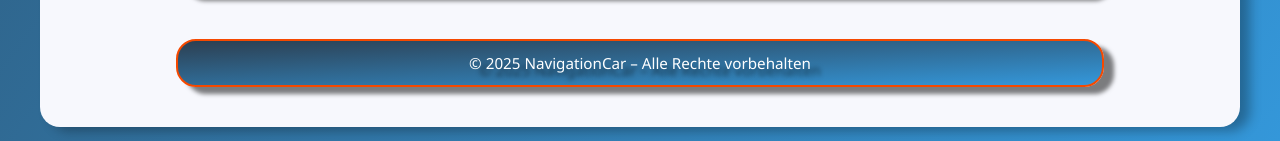
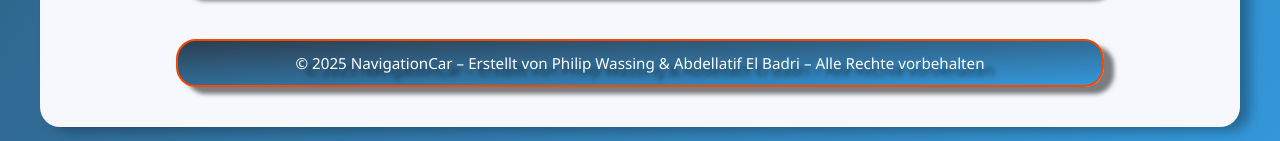
Before and after one commit to aelbadri05/navigation-car, a plain HTML site: page index.html in a window 1280 px wide. Shown: the part 1652-1793 px from the top of the page. Drawn offline with Linux system fonts and the light colour scheme.

Commit message:
Erweiterung der Autorenangabe in Meta-Tag und Footer

```diff
--- a/index.html
+++ b/index.html
@@ -7,7 +7,7 @@
   <!-- SEO -->
   <meta name="description" content="Interaktives Lernprojekt: NavigationCar – Simulation eines Navigationsautos mit JavaScript ES6 Modules. Objektorientierung, GPS, Motorlogik und moderne Modulsysteme in einer praxisnahen Anwendung.">
   <meta name="keywords" content="JavaScript, ES6 Modules, OOP, GPS Simulation, Engine, Navigation Car, Lernprojekt, Programmieren, Webentwicklung, Objektorientierung, HTML, ECMAScript 6">
-  <meta name="author" content="Abdellatif El Badri">
+  <meta name="author" content="Philip Wassing, Abdellatif El Badri">
 
   <!-- Design & App Settings -->
   <meta name="theme-color" content="#ffffff">
@@ -162,8 +162,9 @@
       </main>
 
       <footer>
-        <p>&copy; 2025 NavigationCar – Alle Rechte vorbehalten</p>
+        <p>&copy; 2025 NavigationCar – Erstellt von Philip Wassing & Abdellatif El Badri – Alle Rechte vorbehalten</p>
       </footer>
+
     </div>
   </body>
 </html>
```
